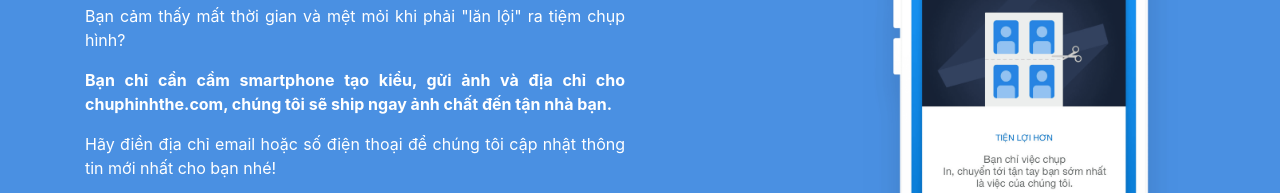
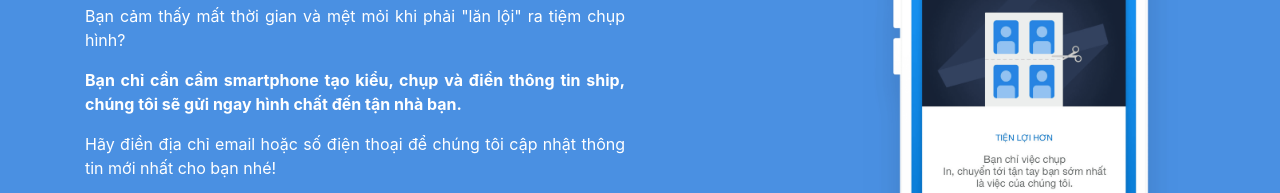
Before and after one commit to darkamenosa/chuphinhthe, a plain HTML site: page index.html in a window 1280 px wide. Shown: the part 144-337 px from the top of the page. Drawn offline with nearby package versions, Linux system fonts and the light colour scheme.

Commit message:
edit content

```diff
--- a/index.html
+++ b/index.html
@@ -57,7 +57,7 @@
               </p>
               <p class="text-justify">
                 <strong>
-                  Bạn chỉ cần cầm smartphone tạo kiểu, gửi ảnh và địa chỉ cho chuphinhthe.com, chúng tôi sẽ ship ngay ảnh chất đến tận nhà bạn.
+                  Bạn chỉ cần cầm smartphone tạo kiểu, chụp và điền thông tin ship, chúng tôi sẽ gửi ngay hình chất đến tận nhà bạn.
                 </strong>
               </p>
 
```
